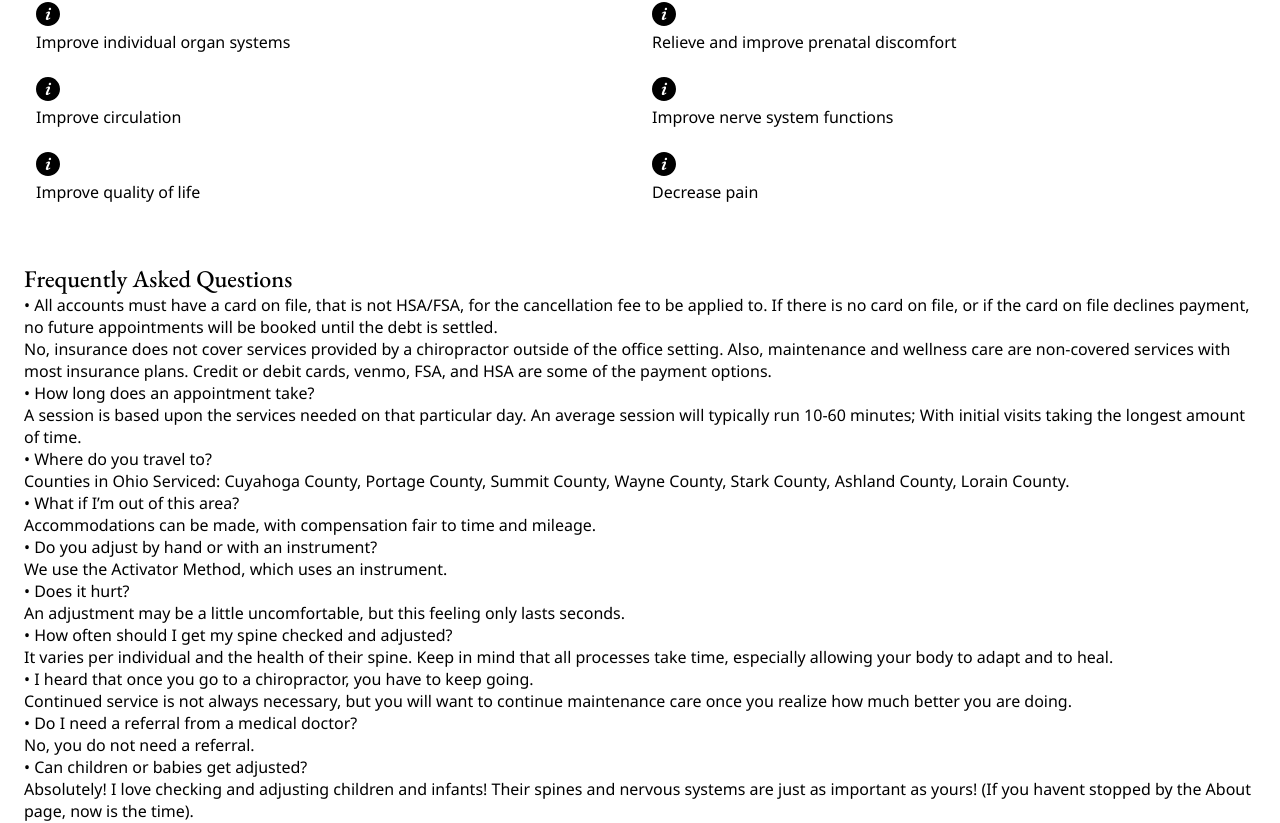
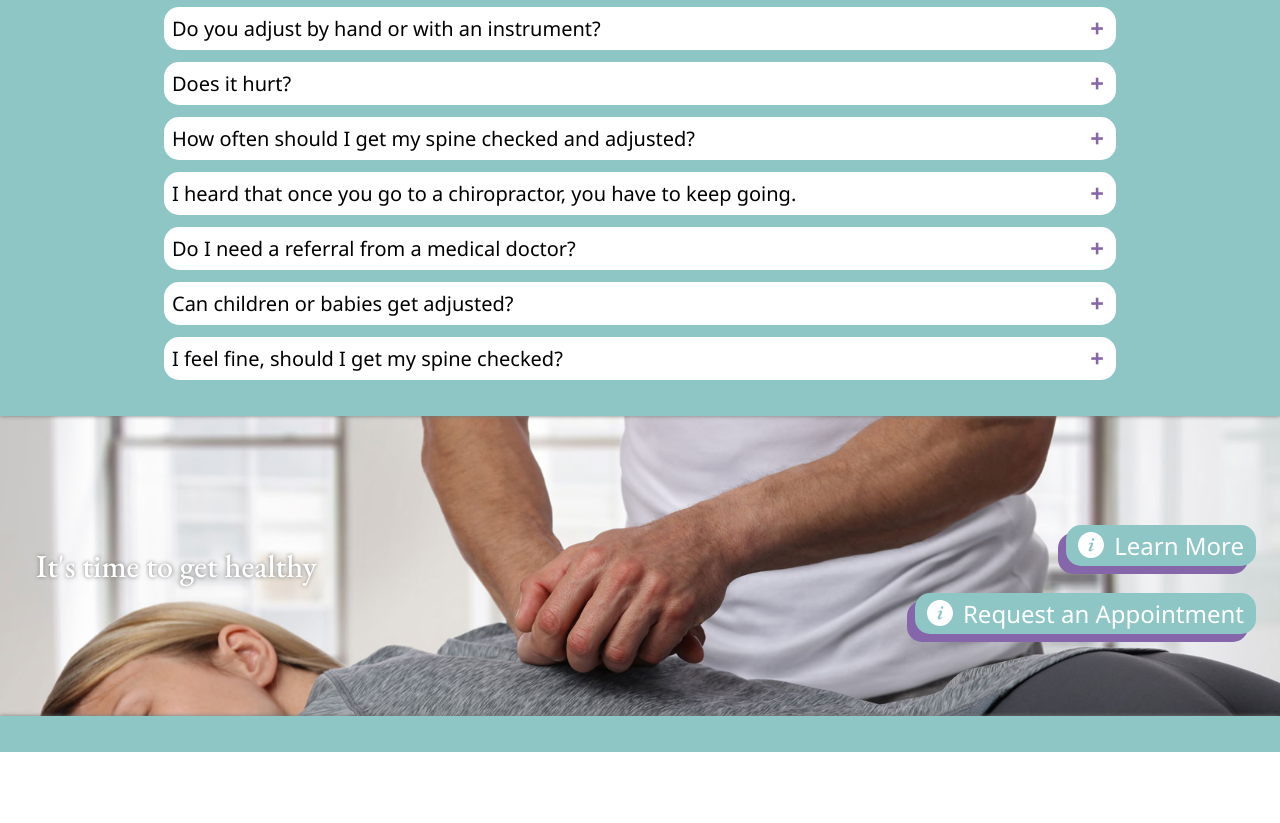
Before and after one commit to bobbygraczyk/mbs, a React (Create React App) app: page /about in a window 1280 px wide. Shown: the part 2207-3030 px from the top of the page. After the commit the page ends 2959 px from the top, so only its background shows below. Built offline with nearby package versions, Linux system fonts and the light colour scheme.

Commit message:
FAQ functionality and more About styles

```diff
--- a/src/App.scss
+++ b/src/App.scss
@@ -217,6 +217,33 @@ button {
   filter: drop-shadow(-8px 8px 0px $purple);
 }
 
+.call-wrapper {
+  height: 300px;
+  background-image: url('./img/slider1.jpg');
+  background-size: cover;
+  background-attachment: fixed;
+  h2 {
+    color: white;
+    font-size: 32px;
+    @include soft-shadow();
+  }
+  .frame {
+    @include vert-center();
+  }
+  button {
+    display: block;
+    position: absolute;
+    right: 0px;
+  }
+  .buttons {
+    position: relative;
+    top: -20px;
+  }
+  #two {
+    top: 80px;
+  }
+}
+
 //homepage
 .home {
   .hero-wrapper {
@@ -241,32 +268,6 @@ button {
     }
     p {
       padding-right: 12px;
-    }
-  }
-  .call-wrapper {
-    height: 300px;
-    background-image: url('./img/slider1.jpg');
-    background-size: cover;
-    background-attachment: fixed;
-    h2 {
-      color: white;
-      font-size: 32px;
-      @include soft-shadow();
-    }
-    .frame {
-      @include vert-center();
-    }
-    button {
-      display: block;
-      position: absolute;
-      right: 0px;
-    }
-    .buttons {
-      position: relative;
-      top: -20px;
-    }
-    #two {
-      top: 80px;
     }
   }
 }
@@ -354,6 +355,96 @@ button {
           fill: $purple;
         }
       }
+    }
+  }
+  .benefits {
+    max-height: 160px;
+    overflow: hidden;
+    h2 {
+      width: fit-content;
+    }
+    .card {
+      background-color: $teal;
+      margin: 24px;
+      border-radius: 100px 25px 25px 100px    ;
+      -webkit-border-radius: 100px 25px 25px 100px    ;
+      -moz-border-radius: 100px 25px 25px 100px    ;
+      -ms-border-radius: 100px 25px 25px 100px    ;
+      -o-border-radius: 100px 25px 25px 100px    ;
+      text-align: left;
+      padding: 8px;
+      height: 54px;
+      .icon {
+        display: inline-block;
+        background-color: white;
+        border-radius: 100px;      ;
+        -webkit-border-radius: 100px      ;
+        -moz-border-radius: 100px      ;
+        -ms-border-radius: 100px      ;
+        -o-border-radius: 100px      ;
+        height: 40px;
+        width: 40px;
+        svg {
+          width: 80%;
+          height: auto;
+          position: relative;
+          top: 4px;
+          left: 4px;
+          path {
+            fill: $purple;
+          }
+        }
+        }
+      .title {
+        display: inline-block;
+        @include border-radius();
+        background-color: white;
+        margin-left: 12px;
+        padding: 6px;
+        font-size: 20px;
+        position: relative;
+        top: -4px;
+        width: calc(100% - 60px);
+      }
+    }
+  }
+  .faq {
+    max-width: 1000px;
+    h2 {
+      width: fit-content;
+      margin: 0px auto;
+      margin-bottom: 12px;
+    }
+    .faq-entry {
+      margin: 12px 0px;
+      background-color: white;
+      @include border-radius();
+      padding: 8px;
+      position: relative;
+      .question {
+        font-size: 20px;
+        padding-right: 24px;
+        cursor: pointer;
+      }
+      .question::after {
+        content: "+";
+        position: absolute;
+        right: 12px;
+        top: 4px;
+        font-size: 24px;
+        font-weight: 800;
+        color: $purple;
+      }
+      .answer {
+        max-height: 0px;
+        padding: 0px 12px;
+        overflow: hidden;
+        transition: max-height 0.2s ease-in-out      ;
+        -webkit-transition: max-height 0.2s ease-in-out      ;
+        -moz-transition: max-height 0.2s ease-in-out      ;
+        -ms-transition: max-height 0.2s ease-in-out      ;
+        -o-transition: max-height 0.2s ease-in-out      ;
+}
     }
   }
 }
@@ -487,6 +578,12 @@ button {
           display: inline-block;
         }
       }
+      .benefits {
+        .card {
+          width: calc(50% - 48px);
+          display: inline-block;
+        }
+      }
     }
 }
 
@@ -566,5 +663,10 @@ button {
           margin: 12px 0px;
         }
       }
+      .benefits {
+        .card {
+          width: calc(100% - 48px);
+        }
+      }
     }
 }
--- a/src/views/about.js
+++ b/src/views/about.js
@@ -60,8 +60,8 @@ class About extends React.Component {
                     </div>
                 </div>
 
-                <div className="frame about-benefits">
-                    <h2>Benefits of Chiropractic Care</h2>
+                <div className="frame benefits">
+                    <h2 className="subtitle">Benefits of Chiropractic Care</h2>
                     <BenefitsListItem title="Improve Sleep" icon="info" />
                     <BenefitsListItem title="Increase Mobility" icon="info" />
                     <BenefitsListItem title="Improve Immune System" icon="info" />
@@ -79,98 +79,11 @@ class About extends React.Component {
                     <BenefitsListItem title="Improve quality of life" icon="info" />
                     <BenefitsListItem title="Decrease pain" icon="info" />
                 </div>
-                <div className="frame faq">
-                    <h2>Frequently Asked Questions</h2>
-                    <div className="faq-entry">
-                        <p class="question">
-                            &bull; All accounts must have a card on file, that is not HSA/FSA, for the cancellation fee to be applied to. If there is no card on file, or if the card on file declines payment, no future appointments will be booked until the debt is settled.
-                        </p>
-                        <p class="answer">
-                            No, insurance does not cover services provided by a chiropractor outside of the office setting.  Also, maintenance and wellness care are non-covered services with most insurance plans. Credit or debit cards, venmo, FSA, and HSA are some of the payment options.
-                        </p>
-                    </div>
-                    <div className="faq-entry">
-                        <p class="question">
-                            &bull; How long does an appointment take?
-                        </p>
-                        <p class="answer">
-                            A session is based upon the services needed on that particular day. An average session will typically run 10-60 minutes; With initial visits taking the longest amount of time.
-                        </p>
-                    </div>
-                    <div className="faq-entry">
-                        <p class="question">
-                            &bull; Where do you travel to?
-                        </p>
-                        <p class="answer">
-                            Counties in Ohio Serviced: Cuyahoga County, Portage County, Summit County, Wayne County, Stark County, Ashland County, Lorain County.
-                        </p>
-                    </div>
-                    <div className="faq-entry">
-                        <p class="question">
-                            &bull; What if I’m out of this area?
-                        </p>
-                        <p class="answer">
-                            Accommodations can be made, with compensation fair to time and mileage.
-                        </p>
-                    </div>
-                    <div className="faq-entry">
-                        <p class="question">
-                            &bull; Do you adjust by hand or with an instrument?
-                        </p>
-                        <p class="answer">
-                            We use the Activator Method, which uses an instrument.
-                        </p>
-                    </div>
-                    <div className="faq-entry">
-                        <p class="question">
-                            &bull; Does it hurt?
-                        </p>
-                        <p class="answer">
-                            An adjustment may be a little uncomfortable, but this feeling only lasts seconds.
-                        </p>
-                    </div>
-                    <div className="faq-entry">
-                        <p class="question">
-                            &bull; How often should I get my spine checked and adjusted?
-                        </p>
-                        <p class="answer">
-                            It varies per individual and the health of their spine. Keep in mind that all processes take time, especially allowing your body to adapt and to heal.
-                        </p>
-                    </div>
-                    <div className="faq-entry">
-                        <p class="question">
-                            &bull; I heard that once you go to a chiropractor, you have to keep going.
-                        </p>
-                        <p class="answer">
-                            Continued service is not always necessary, but you will want to continue maintenance care once you realize how much better you are doing.
-                        </p>
-                    </div>
-                    <div className="faq-entry">
-                        <p class="question">
-                            &bull; Do I need a referral from a medical doctor?
-                        </p>
-                        <p class="answer">
-                            No, you do not need a referral.
-                        </p>
-                    </div>
-                    <div className="faq-entry">
-                        <p class="question">
-                            &bull; Can children or babies get adjusted?
-                        </p>
-                        <p class="answer">
-                            Absolutely! I love checking and adjusting children and infants! Their spines and nervous systems are just as important as yours! (If you havent stopped by the About page, now is the time).
-                        </p>
-                    </div>
-                    <div className="faq-entry">
-                        <p class="question">
-                            &bull; I feel fine, should I get my spine checked?
-                        </p>
-                        <p class="answer">
-                        I’ll answer that with a few questions: Why do we get routine teeth cleanings? Why do we change our motor oil every 3,000 miles?  Why do olympic athletes and all NFL teams have a chiropractor on staff?
-                        </p>
-                    </div>
+                <div className="green-span">
+                    <Faq />
                 </div>
                 <CallToAction />
+                <div className= "bar" />
             </div>
         );
     }
@@ -190,11 +103,11 @@ class ValueCard extends React.Component {
 class BenefitsListItem extends React.Component {
     render() {
         return (
-            <div className="col-50 ben-list-item">
-                <div className="ben-list-icon">
+            <div className="card drop-shadow">
+                <div className="icon">
                     <Icons name={this.props.icon} />
                 </div>
-                <div className="ben-list-title">
+                <div className="title">
                     <p>{this.props.title}</p>
                 </div>
             </div>
@@ -202,4 +115,92 @@ class BenefitsListItem extends React.Component {
     }
 }
 
+class FaqEntry extends React.Component {
+    constructor(props) {
+        super(props);
+        this.answer = React.createRef();
+        this.state = {
+            isOpen: false,
+        }
+    }
+
+    toggleOpen() {
+        if (this.state.isOpen) {
+            this.answer.style.maxHeight = "0px";
+        } else {
+            this.answer.style.maxHeight = "200px";
+        }
+        this.setState({
+            isOpen: !this.state.isOpen
+        })
+    }
+
+    render() {
+        return (
+            <div className="faq-entry">
+                <p class="question" onClick={() => this.toggleOpen()}>
+                    {this.props.question}
+                </p>
+                <p class="answer" ref={(x) => this.answer = x}>
+                    &nbsp; <br /> {this.props.answer}
+                </p>
+            </div>
+        )
+    }
+}
+
+class Faq extends React.Component {
+    render() {
+        return (
+            <div className="frame faq">
+                <h2>Frequently Asked Questions</h2>
+                <FaqEntry
+                    question="Will my insurance pay for concierge (house call) Chiropractic care?"
+                    answer="No, insurance does not cover services provided by a chiropractor outside of the office setting. Also, maintenance and wellness care are non-covered services with most insurance plans. Credit or debit cards, venmo, FSA, and HSA are some of the payment options."
+                />
+                <FaqEntry
+                    question="How long does an appointment take?"
+                    answer="A session is based upon the services needed on that particular day. An average session will typically run 10-60 minutes; With initial visits taking the longest amount of time."
+                />
+                <FaqEntry
+                    question="Where do you travel to?"
+                    answer="Counties in Ohio Serviced: Cuyahoga County, Portage County, Summit County, Wayne County, Stark County, Ashland County, Lorain County."
+                />
+                <FaqEntry
+                    question="What if I’m out of this area?"
+                    answer="Accommodations can be made, with compensation fair to time and mileage."
+                />
+                <FaqEntry
+                    question="Do you adjust by hand or with an instrument?"
+                    answer="We use the Activator Method, which uses an instrument."
+                />
+                <FaqEntry
+                    question="Does it hurt?"
+                    answer="An adjustment may be a little uncomfortable, but this feeling only lasts seconds."
+                />
+                <FaqEntry
+                    question="How often should I get my spine checked and adjusted?"
+                    answer="It varies per individual and the health of their spine. Keep in mind that all processes take time, especially allowing your body to adapt and to heal."
+                />
+                <FaqEntry
+                    question="I heard that once you go to a chiropractor, you have to keep going."
+                    answer="Continued service is not always necessary, but you will want to continue maintenance care once you realize how much better you are doing."
+                />
+                <FaqEntry
+                    question="Do I need a referral from a medical doctor?"
+                    answer="No, you do not need a referral."
+                />
+                <FaqEntry
+                    question="Can children or babies get adjusted?"
+                    answer="Absolutely! I love checking and adjusting children and infants! Their spines and nervous systems are just as important as yours! (If you havent stopped by the About page, now is the time)."
+                />
+                <FaqEntry
+                    question="I feel fine, should I get my spine checked?"
+                    answer="I’ll answer that with a few questions: Why do we get routine teeth cleanings? Why do we change our motor oil every 3,000 miles?  Why do olympic athletes and all NFL teams have a chiropractor on staff?"
+                />
+            </div>
+        )
+    }
+}
+
 export default About;
```
